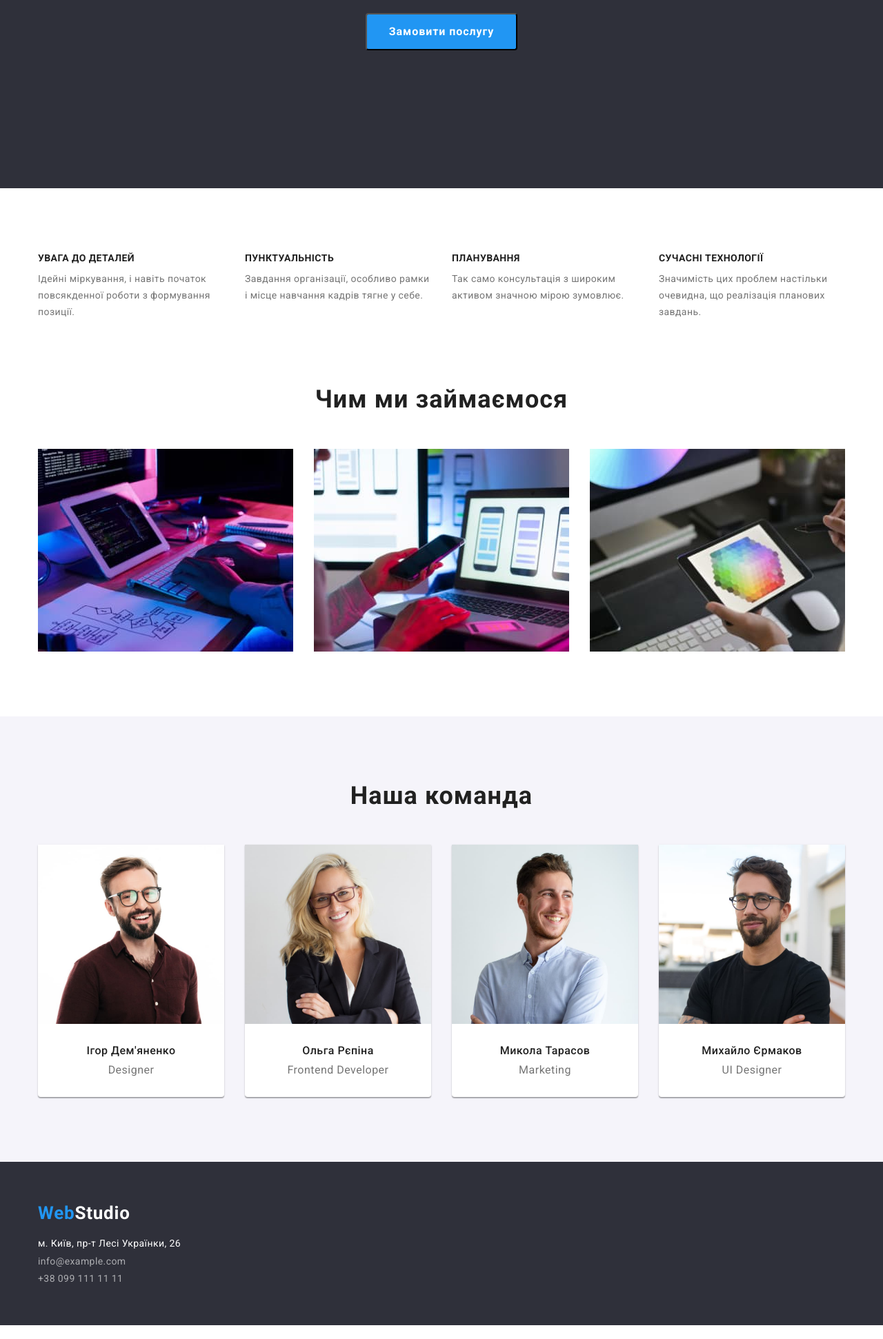
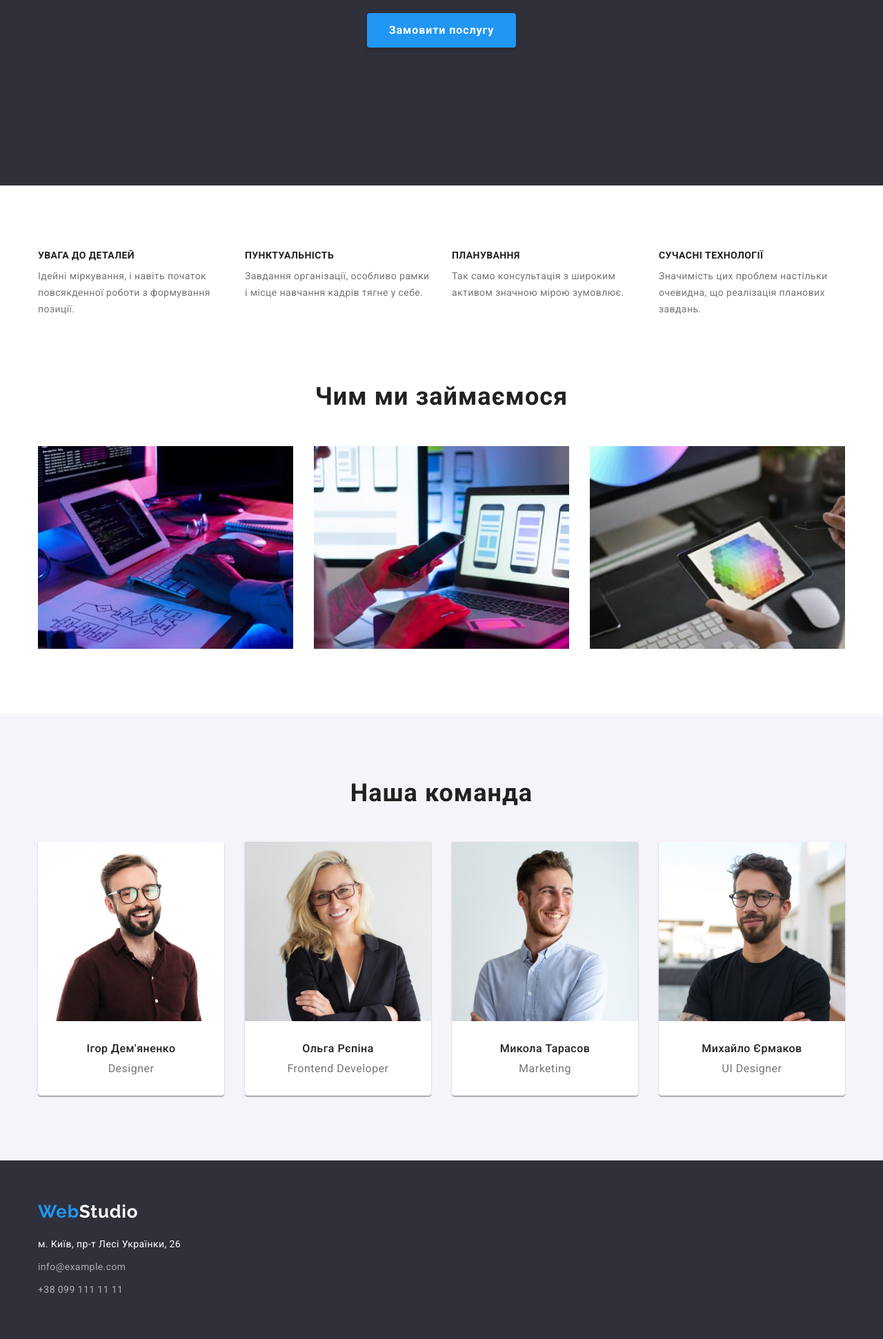
Before and after one commit to DanylenkoTetiana/goit-markup-hw-03, a plain HTML site: page index.html in a window 1280 px wide. Shown: the part 412-2354 px from the top of the page at 69% size. Drawn offline with nearby package versions, Linux system fonts and the light colour scheme.

Commit message:
виправляє помилки згідно переліку ментора

```diff
--- a/css/styles.css
+++ b/css/styles.css
@@ -47,6 +47,7 @@ img {
 .header .container {
   display: flex;
   align-items: center;
+  justify-content: space-between;
 }
 .nav {
   display: flex;
@@ -55,9 +56,8 @@ img {
 
 .logo {
   display: block;
-  width: 145px;
 
-  font-family: 'Raleway' sans-serif;
+  font-family: 'Raleway';
   font-weight: 700;
   font-size: 26px;
   color: var(--accent-color);
@@ -73,7 +73,6 @@ img {
 }
 .nav-list {
   display: flex;
-  margin-right: 344px;
   margin-left: 93px;
 }
 .nav-item:not(:last-child) {
@@ -131,17 +130,27 @@ img {
   margin: 0 auto;
   padding: 10px 32px;
   min-width: 216px;
-  border-radius: 4px;
 
   font-family: inherit;
   font-weight: 700;
   font-size: 16px;
   line-height: 1.88;
   cursor: pointer;
+  border-radius: 4px;
+  border: none;
+  box-shadow: 0px 4px 4px rgba(0, 0, 0, 0.15);
   color: var(--secondary-text-color);
   background-color: var(--accent-color);
   text-align: center;
   letter-spacing: 0.06em;
+  /*
+height: 50px;
+left: 692px;
+top: 430px;
+
+
+box-shadow: 0px 4px 4px rgba(0, 0, 0, 0.15);
+ */
 }
 
 .hero-button:hover,
@@ -243,6 +252,7 @@ img {
   font-weight: 500;
   font-size: 16px;
   text-align: center;
+  line-height: 1.19;
   letter-spacing: 0.03em;
   color: var(--titel-text-color);
 }
@@ -250,6 +260,7 @@ img {
   margin-top: 0;
   margin-bottom: 30px;
 
+  line-height: 1.19;
   text-align: center;
   letter-spacing: 0.03em;
 }
@@ -270,7 +281,7 @@ img {
   font-style: normal;
   font-weight: 400;
   font-size: 14px;
-  line-height: 1.17;
+  line-height: 1.71;
   letter-spacing: 0.03em;
 }
 .address-item:not(:last-child) {
@@ -294,8 +305,9 @@ img {
 
 .category-list {
   display: flex;
+  margin-bottom: 34px;
   justify-content: center;
-  margin-bottom: 34px;
+  padding-bottom: 16px;
 }
 .category-button {
   padding: 6px 25px;
```
